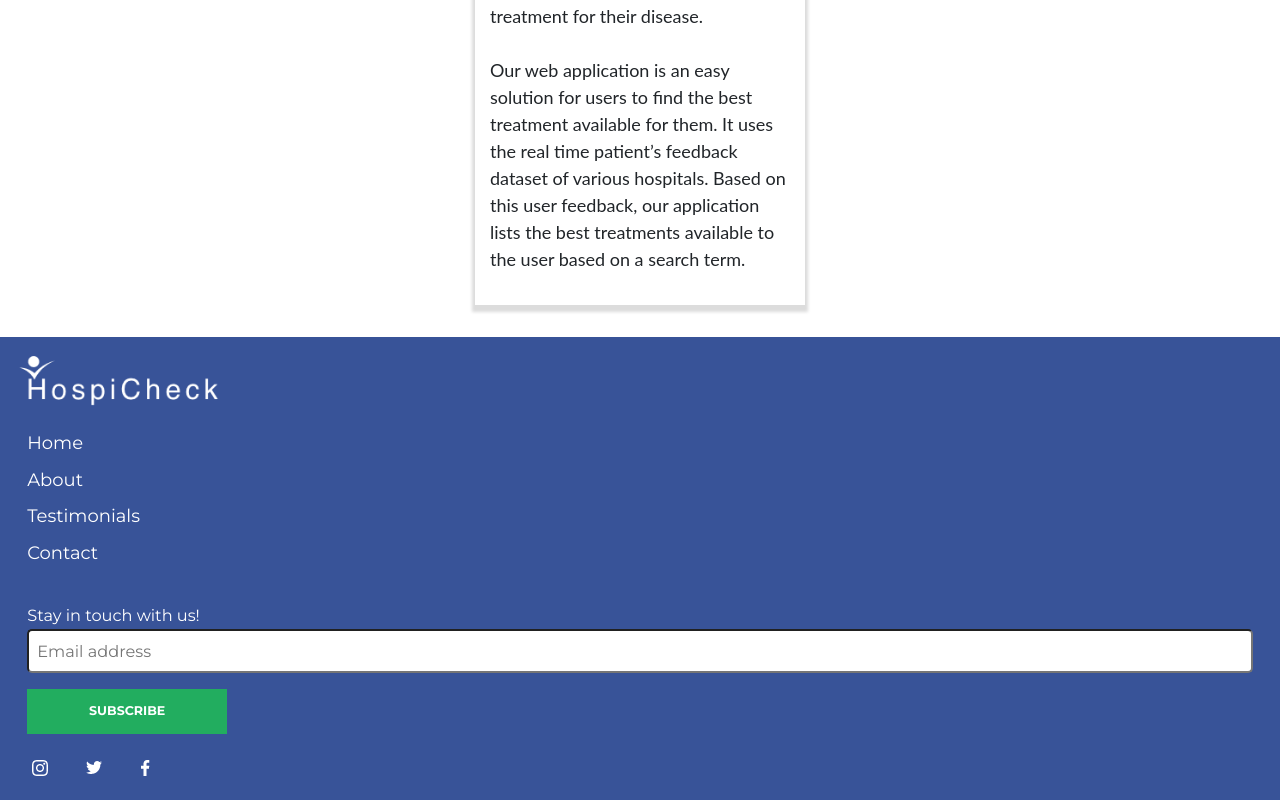
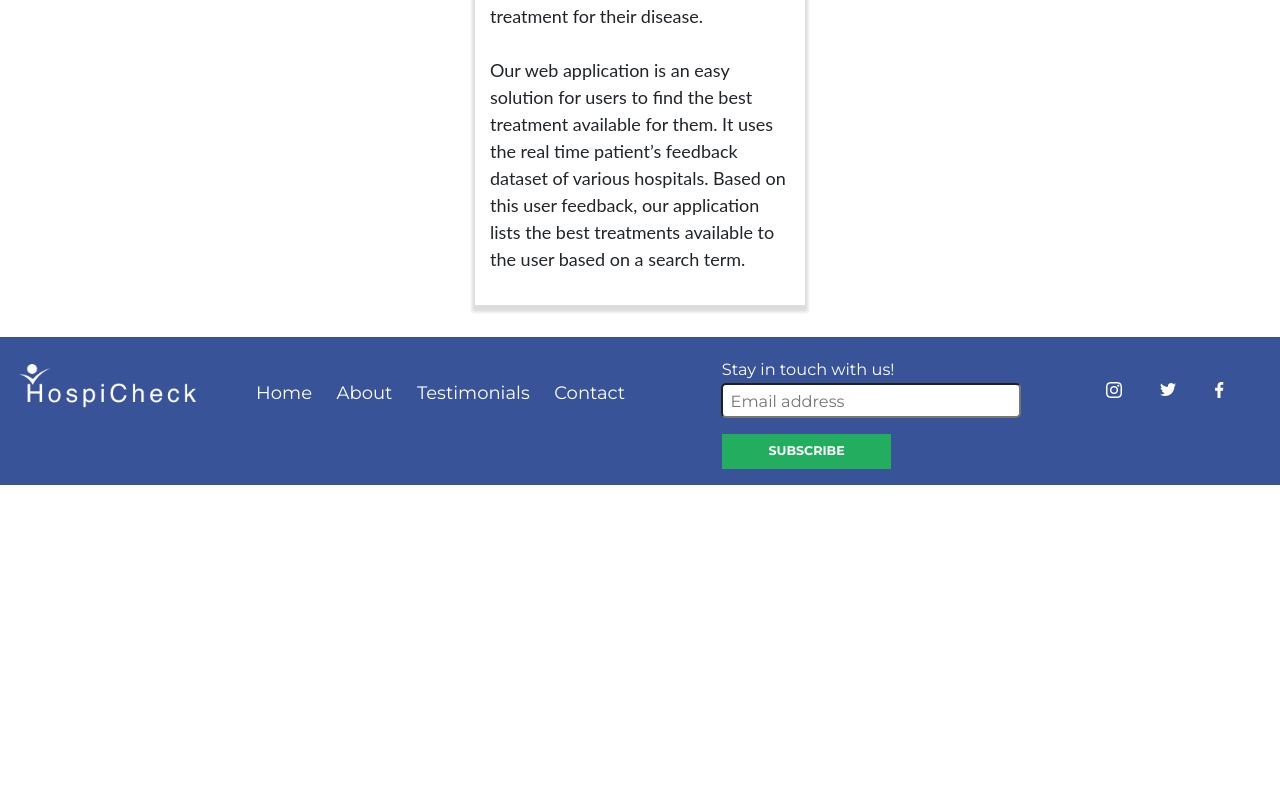
Before and after one commit to giriksoni0710/HospicheckWebApp, an Angular app: page / in a window 1280 px wide. Shown: the part 2960-3760 px from the top of the page. After the commit the page ends 3445 px from the top, so only its background shows below. Built offline with nearby package versions, Linux system fonts and the light colour scheme.

Commit message:
final footer for all pages

```diff
--- a/src/app/footer/footer.component.html
+++ b/src/app/footer/footer.component.html
@@ -10,9 +10,10 @@
       <li>Contact</li>
     </ul>
   </div>
+
   <div class="subscribe">
     <label for="email" class="label">Stay in touch with us!</label><br>
-    <input name="email" id="email" type="email" placeholder="Email address">
+    <input name="email" id="email" type="email" placeholder="Email address"><br>
     <button type="button"><strong>SUBSCRIBE</strong></button>
   </div>
   <div class="social-links">
--- a/src/app/footer/footer.component.scss
+++ b/src/app/footer/footer.component.scss
@@ -3,12 +3,25 @@
     height:auto;
     background:#385398;
     padding:1.2rem 1.2rem 0;
-    // margin-top:2rem;
+    @media screen and (min-width:900px)
+    {
+        text-align:center;
+    }
+    @media screen and (min-width:1200px)
+    {
+        display:grid;
+        grid-template-columns:0.5fr 1.3fr 1.2fr 0.5fr;
+    }
 
     .logo{
         img{
             max-width:100%;
             height:auto;
+            padding-top: 0.5rem;
+            @media screen and (min-width:1300px)
+            {
+                padding-top: 0.4rem;
+            }
         }
     }
 
@@ -19,7 +32,12 @@
             list-style-type: none;
             display:flex;
             flex-flow:column nowrap;
-
+            @media screen and (min-width:1200px)
+            {
+                flex-flow:row nowrap;
+                justify-content:space-evenly;
+                padding-left: 35px;
+            }
             li{
                 color:#fff;
                 padding:0.3rem 0;
@@ -36,28 +54,42 @@
             font-size:.9em;
             margin-bottom:0;
             color:#fff;
+            @media screen and (min-width:1200px)
+            {
+                padding-right:7.8rem;
+            }
+        }
 
-            // pre{
-            //     color:#fff;
-            //     margin-bottom:0;
-            //  }
-        }
         input{
-            width:100%;
+            width:300px;
+            height:35px;
             border-radius:5px;
             font-size: 0.9em;
             padding:0.5rem;
         }
         button{
+            // display:block;
             margin-top:1rem;
-            width:200px;
-            height:45px;
+            @media screen and (min-width:900px)
+            {
+                margin:1rem auto;
+            }
+            @media screen and (min-width:1200px)
+            {
+                // margin: 1rem 0 1rem -6rem;
+                margin: 1rem 0 1rem -8rem;
+            }
+            // width:200px;
+            // height:45px;
+            width: 169px;
+            height: 35px;
             font-size:0.7em;
             background:#22AD5F;
             border:none;
             color:#fff;
         }
     }
+
     .social-links{
         ul{
             margin:0;
@@ -66,6 +98,10 @@
             list-style-type: none;
             display:flex;
             flex-flow:row nowrap;
+            @media screen and (min-width:900px)
+            {
+                justify-content: center;
+            }
 
             li{
                 color:#fff;
```
